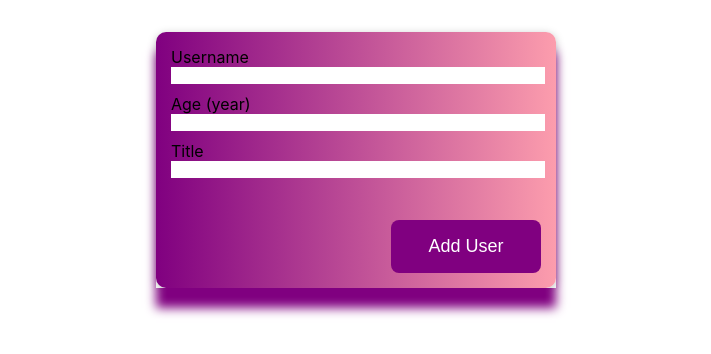
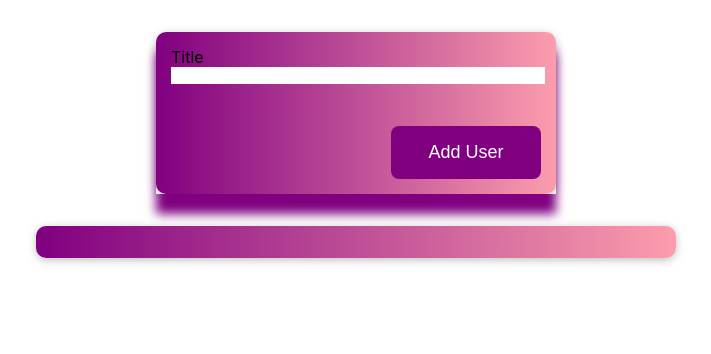
Before and after one commit to manorama1988/featureOnTopReact, a React (Create React App) app: page / in a window 1280 px wide. Shown: the top 354 px of the page, without its empty margins (284-995 px from the left). Built offline with nearby package versions, Linux system fonts and the light colour scheme.

Commit message:
button update

```diff
--- a/src/App.js
+++ b/src/App.js
@@ -6,9 +6,9 @@ import UsersList from './component/Users/UsersList';
 function App() {
   const [usersList, setUsersList] = useState([ ]);
 
-  const addUserHandler = (uName, uAge, uContent) => {
+  const addUserHandler = ( uContent) => {
       setUsersList((prevUsersList) => {
-        return [...prevUsersList, {name: uName, age: uAge, content: uContent, id: Math.random().toString()}];
+        return [...prevUsersList, {content: uContent, id: Math.random().toString()}];
       });
   };
   return (
--- a/src/component/UI/Header.module.css
+++ /dev/null
@@ -1,51 +0,0 @@
-.header-title{
-    font-size: 1.5rem;
-    color:purple;
-    background:transparent;
-
-    text-align:center;
-    text-transform: capitalize;
-    margin-top:-1.8rem;
-    border:2px solid purple;
-    box-shadow: 5px 0px 10px 5px purple;
-}
-
-
-
-
-
-.formBackground{
-    background-color: salmon;
-
-}
-form{
-    margin: 0 auto ;
-    width:400px;
-    height:150px;
-    display:flex;
-    flex-direction: column;
-    margin-top:2rem;
-    background-image: linear-gradient(to left , rgb(252, 157, 173), #800080);
-    padding:15px;
-    box-shadow: 0px 20px 10px 0px purple;
-}
-input{
-    width:100%;
-    height:50%;
-    border:none;
-}
-input:focus{
-    border:none;
-}
-.submitButton{
-    width:150px;
-    margin-left:auto;
-    margin-top:2rem;
-    padding:1rem;
-    background:  #800080;
-    border-radius: .5rem;
-    color: #fff;
-    font-size:18px;
-    font-weight:500;
-    border:none;
-}
--- a/src/component/UI/PostForm.module.css
+++ /dev/null
@@ -1,24 +0,0 @@
-.formBackground{
-    background-color: salmon;
-
-}
-form{
-    margin: 0 auto ;
-    width:400px;
-    height:150px;
-    display:flex;
-    flex-direction: column;
-    margin-top:2rem;
-    background-image: linear-gradient(to left , rgb(252, 157, 173), purple);
-    padding:15px;
-
-}
-input{
-    width:400px;
-    text-align:start;
-}
-.submitButton{
-    width:150px;
-    margin-left:auto;
-    margin-top:5px;
-}
--- a/src/component/Users/AddUser.js
+++ b/src/component/Users/AddUser.js
@@ -6,32 +6,19 @@ import classes from  './AddUser.module.css';
 
 
 const AddUser = (props) => {
-    const [enteredUsername, setEnteredUsername] = useState(' ');
-    const [enteredAge, setEnteredAge] = useState(' ');
+
     const [enteredContent, setEnteredContent] = useState(' ');
     const addUserHandler =(event) => {
         event.preventDefault();
-        if(enteredUsername.trim().length === 0 || enteredAge.trim().length === 0 || enteredContent.trim().length === 0){
+        if( enteredContent.trim().length === 0){
             return;
         }
-        if(+enteredAge < 1){
-            return;
-        }
+        props.onAddUser( enteredContent);
 
-
-        // console.log(enteredUsername, enteredAge, enteredContent);
-        props.onAddUser(enteredUsername, enteredAge, enteredContent);
-        setEnteredUsername(' ');
-        setEnteredAge(' ');
         setEnteredContent(' ');
     }
 
-    const usernameChangeHandler = (event) =>{
-        setEnteredUsername(event.target.value);
-    };
-    const ageChangeHandler = (event) => {
-        setEnteredAge(event.target.value);
-    };
+
     const contentChangeHandler = (event) => {
         setEnteredContent(event.target.value);
     };
@@ -39,10 +26,7 @@ const AddUser = (props) => {
     return (
             <Card className={classes.a}>
                 <form onSubmit={addUserHandler}>
-                    <label htmlFor="username"> Username</label>
-                    <input id="username" type="text" value={enteredUsername} onChange={usernameChangeHandler}/>
-                    <label htmlFor="userage"> Age (year)</label>
-                    <input id="age" type="number" value={enteredAge} onChange={ageChangeHandler}/>
+
                     <label htmlFor="usertext"> Title</label>
                     <input id="usertext" type="text" value={enteredContent} onChange={contentChangeHandler}/>
                     <Button type="submit" className={classes.submitButton}>Add User</Button>
--- a/src/component/Users/UsersList.js
+++ b/src/component/Users/UsersList.js
@@ -16,12 +16,12 @@ const UsersList = (props) => {
 
     return (
 
-        <div className={classes.users}>
+        <Card className={classes.users}>
     <ul>
 
         {props.users.map((user)=> (
             <li key={user.id}>
-                {user.name} ({user.age} years old) {user.content}
+
                 <div className={classes.choice}>
                     <h1>{count}</h1>
                         <button className={classes.like} onClick={likeButton}> Like</button>
@@ -34,7 +34,7 @@ const UsersList = (props) => {
 
 </ul>
 
-    <br /></div>
+    </Card>
     );
 };
 export default UsersList;
```
Also changed, not shown: src/component/UI/Header.js (deleted, +0 -31 lines), src/component/UI/PostForm.js (deleted, +0 -25 lines).
